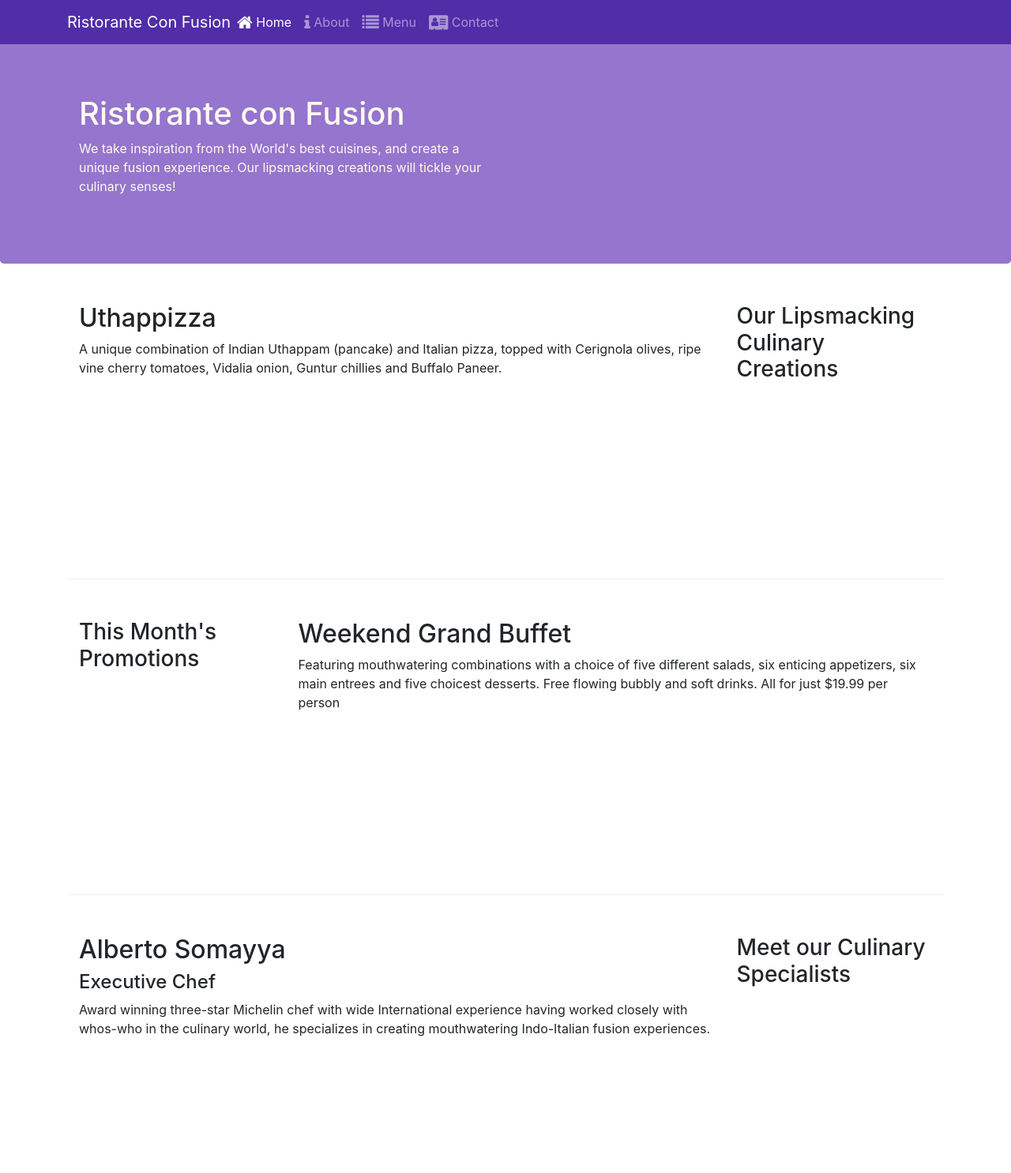
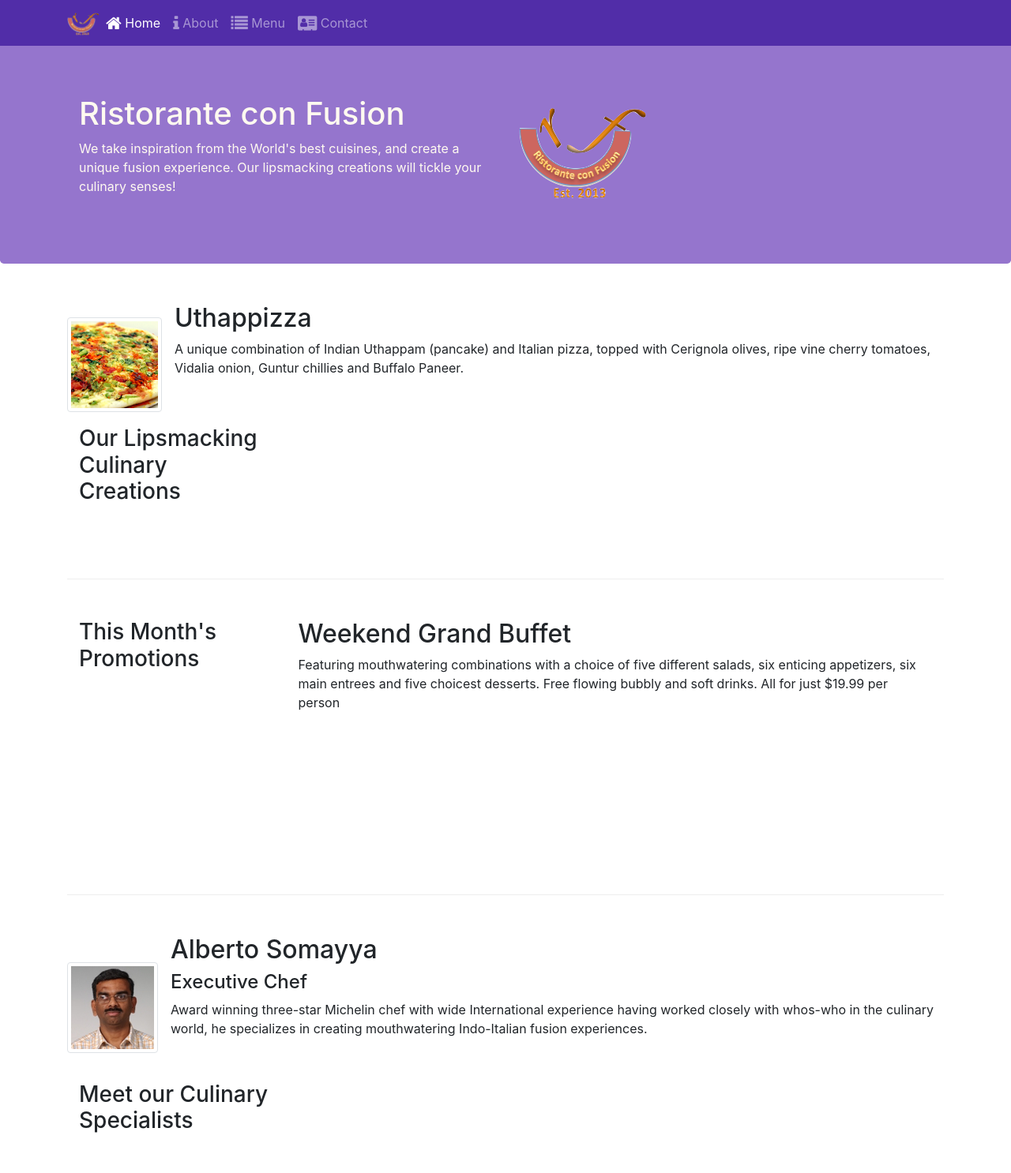
Before and after one commit to ayush-AI/learning-bootstrap-4, a website: page index.html in a window 1280 px wide. Shown: the top 1486 px of the page at 79% size. Drawn offline with nearby package versions, Linux system fonts and the light colour scheme.

Commit message:
Images and Media

```diff
--- a/index.html
+++ b/index.html
@@ -22,7 +22,7 @@
                <span class="navbar-toggler-icon"></span>
 
            </button>
-           <a class="navbar-brand mr-auto" href="#">Ristorante Con Fusion</a>
+           <a class="navbar-brand mr-auto" href="#"><img src="img/logo.png" height="30" width="41"></a>
             <div class="collapse navbar-collapse" id="Navbar">
                  <ul class="navbar-nav mr-auto">
                     <li class="nav-item active"><a class="nav-link" href="#"><span class="fa fa-home fa-lg"></span> Home</a></li>
@@ -44,7 +44,8 @@
                     <h1>Ristorante con Fusion</h1>
                     <p>We take inspiration from the World's best cuisines, and create a unique fusion experience. Our lipsmacking creations will tickle your culinary senses!</p>
                 </div>
-                <div class="col-12 col-sm">
+                <div class="col-12 col-sm align-self-center">
+                    <img src="img/logo.png" class="img-fluid">
                 </div>
             </div>
         </div>
@@ -55,10 +56,18 @@
             <div class="col-12 col-sm-4 order-sm-last col-md-3">
                 <h3>Our Lipsmacking Culinary Creations</h3>
             </div>
-            <div class="col col-sm order-sm-first col-md">
-                <h2>Uthappizza</h2>
-                <p>A unique combination of Indian Uthappam (pancake) and Italian pizza, topped with Cerignola olives, ripe vine cherry tomatoes, Vidalia onion, Guntur chillies and Buffalo Paneer.</p>
+            <div class="media">
+                <img class="d-flex mr-3 img-thumbnail align-self-center"
+                        src="img/uthappizza.png" alt="Uthappizza">
+                <div class="media-body">
+                    <h2 class="mt-0">Uthappizza</h2>
+                    <p class="d-none d-sm-block">A unique combination of Indian Uthappam (pancake) and
+                        Italian pizza, topped with Cerignola olives, ripe vine
+                        cherry tomatoes, Vidalia onion, Guntur chillies and
+                        Buffalo Paneer.</p>
+                </div>
             </div>
+
         </div>
 
 
@@ -76,11 +85,20 @@
             <div class="col-12 col-sm-4 order-sm-last col-md-3">
                 <h3>Meet our Culinary Specialists</h3>
             </div>
-            <div class="col col-sm order-sm-first col-md">
-                <h2>Alberto Somayya</h2>
-                <h4>Executive Chef</h4>
-                <p>Award winning three-star Michelin chef with wide International experience having worked closely with whos-who in the culinary world, he specializes in creating mouthwatering Indo-Italian fusion experiences. </p>
+            <div class="media">
+                <img class="d-flex mr-3 img-thumbnail align-self-center"
+                        src="img/alberto.png" alt="Alberto Somayya">
+                <div class="media-body">
+                    <h2 class="mt-0">Alberto Somayya</h2>
+                    <h4>Executive Chef</h4>
+                    <p class="d-none d-sm-block">Award winning three-star Michelin chef with wide
+                        International experience having worked closely with
+                        whos-who in the culinary world, he specializes in
+                        creating mouthwatering Indo-Italian fusion experiences.
+                        </p>
+                </div>
             </div>
+
         </div>
     </div>
 
```
Also changed, not shown: aboutus.html (+3 -2 lines), contactus.html (+3 -2 lines), img/alberto.png (added), img/buffet.png (added), img/logo.png (added), img/uthappizza.png (added), 1 other file.
